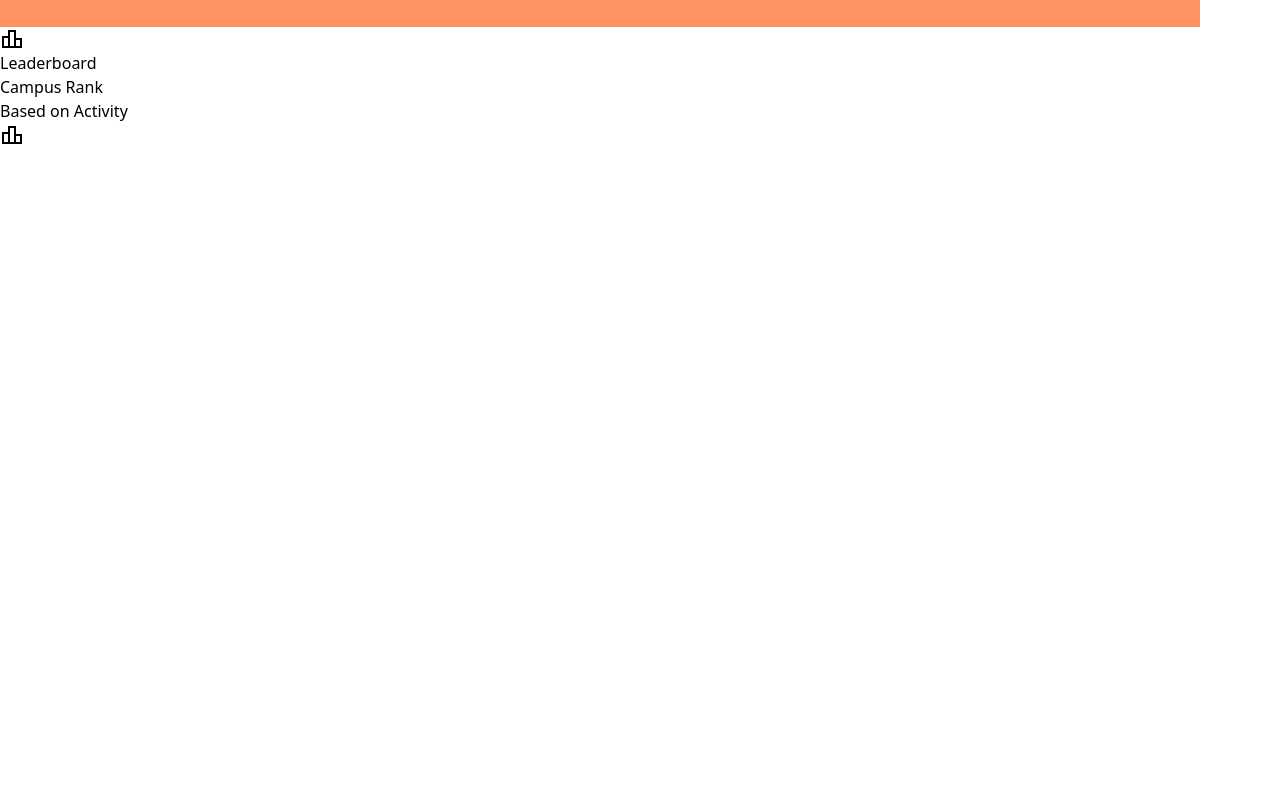
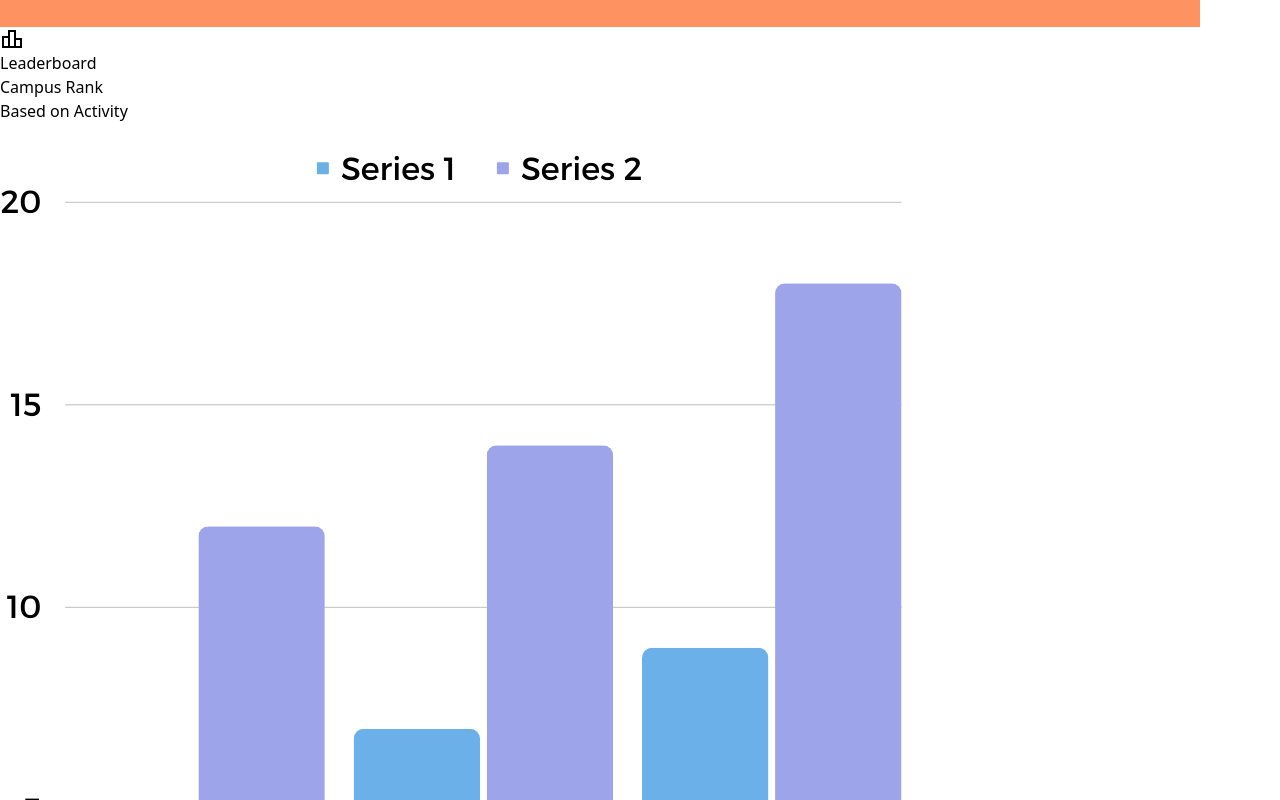
Before and after one commit to Ayush031/Student-Hub, a React (Vite) app: page /profile in a window 1280 px wide. Shown: the part 5780-6580 px from the top of the page. Before the commit the page ends 5927 px from the top, so only its background shows below. Built offline with nearby package versions, Linux system fonts and the light colour scheme.

Commit message:
something more is changed (added graph)

```diff
--- a/src/components/ExpertRightBar.jsx
+++ b/src/components/ExpertRightBar.jsx
@@ -1,5 +1,6 @@
 import React from 'react'
 import leaderboard from '../assets/leaderboard.svg'
+import graph from '../assets/graph.png'
 
 function ExpertRightBar() {
     return (
@@ -14,9 +15,10 @@ function ExpertRightBar() {
                         <div>
                             <span>Campus Rank</span> <br /> <span className='text-xs' >Based on Activity</span>
 
+
                         </div>
                         <div className='flex' >
-                            <img src={leaderboard} className='mt-2' />
+                            <img src={graph} className='mt-24' />
                         </div>
                     </div>
                 </div>
```
Also changed, not shown: src/assets/graph.png (added).
